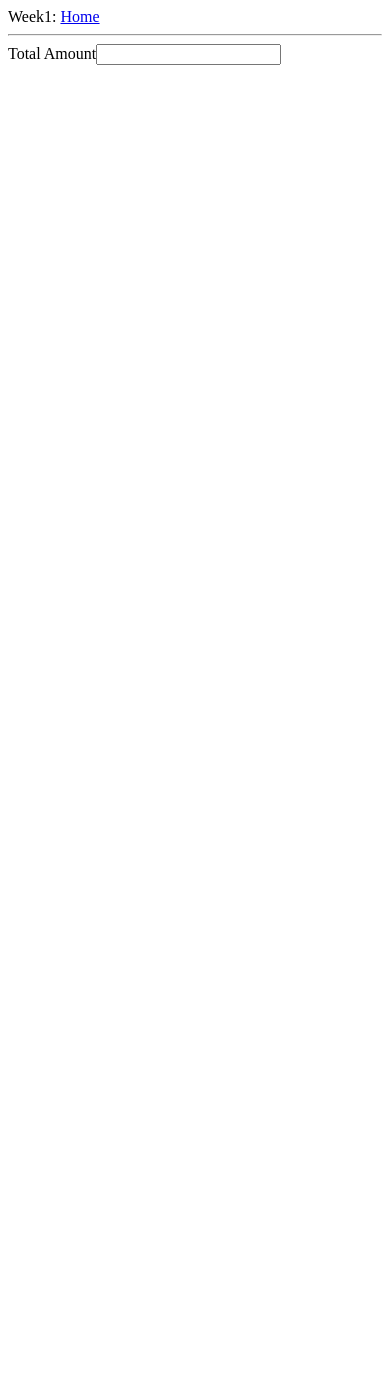
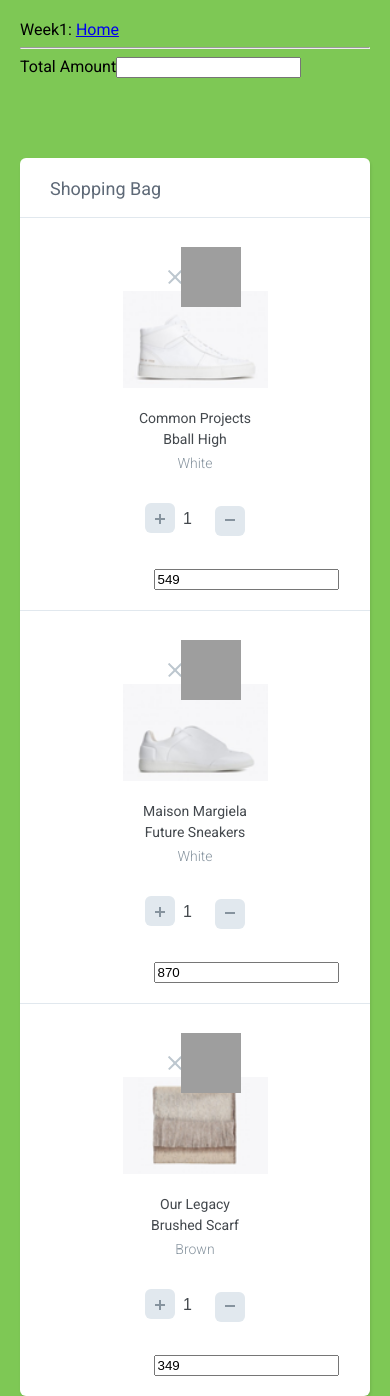
Before and after one commit to poovannan89/hpdf_assignment, a Flask app: page /paymentss in a window 390 px wide. Before the commit the page ends 65 px from the top, so only its background shows below. Run offline with Flask 2, Linux system fonts and the light colour scheme; some libraries are stand-ins or nearby versions; grey boxes are pictures that could not be loaded.

Commit message:
added simple cart and works fine

```diff
--- /dev/null
+++ b/app/static/style.css
@@ -0,0 +1,189 @@
+@import url(https://fonts.googleapis.com/css?family=Roboto:300,400,500);
+
+* {
+  box-sizing: border-box;
+}
+
+html,
+body {
+  width: 100%;
+  height: 100%;
+  padding: 10px;
+  margin: 0;
+  background-color: #7EC855;
+  font-family: 'Roboto', sans-serif;
+}
+
+.shopping-cart {
+  width: 750px;
+  height: 423px;
+  margin: 80px auto;
+  background: #FFFFFF;
+  box-shadow: 1px 2px 3px 0px rgba(0,0,0,0.10);
+  border-radius: 6px;
+
+  display: flex;
+  flex-direction: column;
+}
+
+.title {
+  height: 60px;
+  border-bottom: 1px solid #E1E8EE;
+  padding: 20px 30px;
+  color: #5E6977;
+  font-size: 18px;
+  font-weight: 400;
+}
+
+.item {
+  padding: 20px 30px;
+  height: 120px;
+  display: flex;
+}
+
+.item:nth-child(3) {
+  border-top:  1px solid #E1E8EE;
+  border-bottom:  1px solid #E1E8EE;
+}
+
+/* Buttons -  Delete and Like */
+.buttons {
+  position: relative;
+  padding-top: 30px;
+  margin-right: 60px;
+}
+
+.delete-btn {
+  display: inline-block;
+  cursor: pointer;
+  width: 18px;
+  height: 17px;
+  background: url("delete-icn.svg") no-repeat center;
+  margin-right: 20px;
+}
+
+.like-btn {
+  position: absolute;
+  top: 9px;
+  left: 15px;
+  display: inline-block;
+  background: url('twitter-heart.png');
+  width: 60px;
+  height: 60px;
+  background-size: 2900%;
+  background-repeat: no-repeat;
+  cursor: pointer;
+}
+
+.is-active {
+  animation-name: animate;
+  animation-duration: .8s;
+  animation-iteration-count: 1;
+  animation-timing-function: steps(28);
+  animation-fill-mode: forwards;
+}
+
+@keyframes animate {
+  0%   { background-position: left;  }
+  50%  { background-position: right; }
+  100% { background-position: right; }
+}
+
+/* Product Image */
+.image {
+  margin-right: 50px;
+}
+
+/* Product Description */
+.description {
+  padding-top: 10px;
+  margin-right: 60px;
+  width: 115px;
+}
+
+.description span {
+  display: block;
+  font-size: 14px;
+  color: #43484D;
+  font-weight: 400;
+}
+
+.description span:first-child {
+  margin-bottom: 5px;
+}
+.description span:last-child {
+  font-weight: 300;
+  margin-top: 8px;
+  color: #86939E;
+}
+
+/* Product Quantity */
+.quantity {
+  padding-top: 20px;
+  margin-right: 60px;
+}
+.quantity input {
+  -webkit-appearance: none;
+  border: none;
+  text-align: center;
+  width: 32px;
+  font-size: 16px;
+  color: #43484D;
+  font-weight: 300;
+}
+
+button[class*=btn] {
+  width: 30px;
+  height: 30px;
+  background-color: #E1E8EE;
+  border-radius: 6px;
+  border: none;
+  cursor: pointer;
+}
+.minus-btn img {
+  margin-bottom: 3px;
+}
+.plus-btn img {
+  margin-top: 2px;
+}
+button:focus,
+input:focus {
+  outline:0;
+}
+
+/* Total Price */
+.total-price {
+  width: 83px;
+  padding-top: 27px;
+  text-align: center;
+  font-size: 16px;
+  color: #43484D;
+  font-weight: 300;
+}
+
+/* Responsive */
+@media (max-width: 800px) {
+  .shopping-cart {
+    width: 100%;
+    height: auto;
+    overflow: hidden;
+  }
+  .item {
+    height: auto;
+    flex-wrap: wrap;
+    justify-content: center;
+  }
+  .image img {
+    width: 50%;
+  }
+  .image,
+  .quantity,
+  .description {
+    width: 100%;
+    text-align: center;
+    margin: 6px 0;
+  }
+  .buttons {
+    margin-right: 20px;
+  }
+}
--- a/app/templates/base.html
+++ b/app/templates/base.html
@@ -1,11 +1,12 @@
 <html>
   <head>
     <meta charset="UTF-8">
-    <title>Flask React Tutorial</title>
+    <link rel="stylesheet" href="style.css" media="screen" title="no title" charset="utf-8">
+    <title>Python Flask</title>
     {% if title %}
     <title>{{ title }} - HPDF Tasks</title>
     {% else %}
-    <title>Welcome to HPDF-Week1</title>
+    <title>Welcome to HPDF-Submission1</title>
     {% endif %}
   </head>
   <body>
--- a/app/templates/paypalss.html
+++ b/app/templates/paypalss.html
@@ -1,18 +1,158 @@
 {% extends "base.html" %}
 {% block content %}
 Total Amount<input type="number" name="tamount" id='tcost' ><br>
+<link rel="stylesheet" href="/static/style.css" media="screen" title="no title" charset="utf-8">
+<script src="https://code.jquery.com/jquery-2.2.4.js" charset="utf-8"></script>
 <script src="https://www.paypalobjects.com/api/checkout.js"></script>
+<div class="shopping-cart">
+      <!-- Title -->
+      <div class="title">
+        Shopping Bag
+      </div>
+
+      <!-- Product #1 -->
+      <div class="item" id="item-1">
+        <div class="buttons">
+          <span class="delete-btn"></span>
+          <span class="like-btn"></span>
+        </div>
+
+        <div class="image">
+          <img src="/static/item-1.png" alt="" />
+        </div>
+
+        <div class="description">
+          <span>Common Projects</span>
+          <span>Bball High</span>
+          <span>White</span>
+        </div>
+
+        <div class="quantity">
+          <button class="plus-btn" type="button" name="button">
+            <img src="/static/plus.svg" alt="" />
+          </button>
+          <input type="number" name="name" value="1" id="item-1q">
+          <button class="minus-btn" type="button" name="button">
+            <img src="/static/minus.svg" alt="" />
+          </button>
+        </div>
+
+        <div class="total-price"><input type="number" name="name" value="549" id="item-1p"></div>
+      </div>
+
+      <!-- Product #2 -->
+      <div class="item" id="item-2">
+        <div class="buttons">
+          <span class="delete-btn"></span>
+          <span class="like-btn"></span>
+        </div>
+
+        <div class="image">
+          <img src="/static/item-2.png" alt=""/>
+        </div>
+
+        <div class="description">
+          <span>Maison Margiela</span>
+          <span>Future Sneakers</span>
+          <span>White</span>
+        </div>
+
+        <div class="quantity">
+          <button class="plus-btn" type="button" name="button">
+            <img src="/static/plus.svg" alt="" />
+          </button>
+          <input type="number" name="name" value="1" id="item-2q">
+          <button class="minus-btn" type="button" name="button">
+            <img src="/static/minus.svg" alt="" />
+          </button>
+        </div>
+
+        <div class="total-price"><input type="number" name="name" value="870" id="item-2p"></div>
+      </div>
+
+      <!-- Product #3 -->
+      <div class="item" id="item-3">
+        <div class="buttons">
+          <span class="delete-btn"></span>
+          <span class="like-btn"></span>
+        </div>
+
+        <div class="image">
+          <img src="/static/item-3.png" alt="" />
+        </div>
+
+        <div class="description">
+          <span>Our Legacy</span>
+          <span>Brushed Scarf</span>
+          <span>Brown</span>
+        </div>
+
+        <div class="quantity">
+          <button class="plus-btn" type="button" name="button">
+            <img src="/static/plus.svg" alt="" />
+          </button>
+          <input type="number" name="name" value="1" id="item-3q">
+          <button class="minus-btn" type="button" name="button">
+            <img src="/static/minus.svg" alt="" />
+          </button>
+        </div>
+
+        <div class="total-price"><input type="number" name="name" value="349" id="item-3p"></div>
+      </div>
+    </div>
+
+    <script type="text/javascript">
+      $('.minus-btn').on('click', function(e) {
+            e.preventDefault();
+            var $this = $(this);
+            var $input = $this.closest('div').find('input');
+            var value = parseInt($input.val());
+
+            if (value > 1) {
+                value = value - 1;
+            } else {
+                value = 0;
+            }
+
+        $input.val(value);
+
+        });
+
+        $('.plus-btn').on('click', function(e) {
+            e.preventDefault();
+            var $this = $(this);
+            var $input = $this.closest('div').find('input');
+            var value = parseInt($input.val());
+
+            if (value < 100) {
+            value = value + 1;
+            } else {
+                value =100;
+            }
+
+            $input.val(value);
+        });
+
+      $('.like-btn').on('click', function() {
+        $(this).toggleClass('is-active');
+      });
+    </script>
+
 <div id="paypal-button"></div>
 <script>
     var CREATE_PAYMENT_URL  = 'http://localhost:8080/payment';
     var EXECUTE_PAYMENT_URL = 'http://localhost:8080/execute';
-    var input_amt = document.getElementById('tcost').value;
     paypal.Button.render({
         env: 'sandbox', // Or 'sandbox'
         commit: true, // Show a 'Pay Now' button
         payment: function() {
                 return paypal.request.post(CREATE_PAYMENT_URL, {
-                input_amt: document.getElementById('tcost').value
+                item1q: document.getElementById('item-1q').value,
+                item2q: document.getElementById('item-2q').value,
+                item3q: document.getElementById('item-3q').value,
+                item1p: document.getElementById('item-1p').value,
+                item2p: document.getElementById('item-2p').value,
+                item3p: document.getElementById('item-3p').value
                 }).then(function(data) {
                 return data.paymentID;
             });
--- a/app/templates/readcookie.html
+++ b/app/templates/readcookie.html
@@ -2,8 +2,9 @@
 {% block content %}
 {% if cookie_exists == True %}
 	<p>Cookie is already set </p>
-	<div> <a href="/getcookies">View your existing cookies here </a></div>
+	<div> <a href="/paymentss">Shop ur items here </a></div>
 {% else %}
     <p>User ID and age is set as cookie</p>
+    <div> <a href="/paymentss">Shop ur items here </a></div>
 {% endif %}
 {% endblock %}
--- a/app/views.py
+++ b/app/views.py
@@ -66,23 +66,23 @@ def postcount():
 
 	return render_template('pcount.html',userpcount=uname_post_count_dict)
 
-@app.route('/setcookie',methods = ['POST', 'GET'])
-def setcookie():
+@app.route('/login',methods = ['POST', 'GET'])
+def login():
 	if request.method == 'POST':
-		if 'userName' in request.cookies or 'age' in request.cookies:
-			return "Cookie is already set"
+		if 'uname' in request.cookies or 'upass' in request.cookies:
+			return "Cookie login is already set"
 		else:
-			user = request.form['name']
-			age = request.form['age']
+			uname = request.form['uname']
+			upass = request.form['upass']
 			isEmptyFields = False
-			if user == '' or age == '':
+			if uname == '' or upass == '':
 				isEmptyFields = True
 				resp = make_response(render_template('readcookie.html',isEmptyFields=isEmptyFields))
 				return resp
 			else:
 				resp = make_response(render_template('readcookie.html',isEmptyFields=isEmptyFields))
-				resp.set_cookie('userName',user)
-				resp.set_cookie('age',age)
+				resp.set_cookie('uname',uname)
+				resp.set_cookie('upass',upass)
 				return resp
 	if request.method == 'GET':
 		return render_template('index.html')
@@ -91,8 +91,8 @@ def setcookie():
 def getcookies():
 	if request.method == 'GET':
 		cookielist=[]
-		cookielist.append(request.cookies.get('userName'))
-		cookielist.append(request.cookies.get('age'))
+		cookielist.append(request.cookies.get('uname'))
+		cookielist.append(request.cookies.get('upass'))
 		return str(cookielist)
 
 @app.errorhandler(401)
@@ -140,9 +140,17 @@ def paymentcs():
 # To DO : Make a list of transactions dynamically and update it
 @app.route('/payment', methods=['POST'])
 def payment():
-	inp_amt = request.form['input_amt']
-	print('type is ',type(inp_amt))
-	int_price= int(inp_amt)
+	item1q = request.form['item1q']
+	item2q = request.form['item2q']
+	item3q = request.form['item3q']
+	item1p = request.form['item1p']
+	item2p = request.form['item2p']
+	item3p = request.form['item3p']
+	int_1q = int(item1q)
+
+	print('value is',int(item1q),"sec value is",int(item1p))
+	total_p = int(item1q)*int(item1p) + int(item2q)*int(item2p) + int(item3q)*int(item3p)
+	print('total price is',total_p)
 	payment = paypalrestsdk.Payment({
 		"intent": "sale",
 		"payer": {
@@ -154,13 +162,26 @@ def payment():
 		"transactions": [{
 			"item_list": {
 				"items": [{
-					"name": "testitem",
+					"name": "item1",
 					"sku": "12345",
-					"price": int_price,
+					"price": int(item1p),
 					"currency": "INR",
-					"quantity": 1}]},
+					"quantity": int(item1q)},
+					{
+					"name": "item2",
+					"sku": "12346",
+					"price": int(item2p),
+					"currency": "INR",
+					"quantity": int(item2q)},
+					{
+					"name": "item3",
+					"sku": "12347",
+					"price": int(item3p),
+					"currency": "INR",
+					"quantity": int(item3q)},
+					]},
 			"amount": {
-				"total": int_price,
+				"total": int(total_p),
 				"currency": "INR"
 			},
 			"description": "This is the payment transaction description"
```
Also changed, not shown: app/templates/index.html (+5 -9 lines), app/static/delete-icn.svg (added), app/static/item-1.png (added), app/static/item-2.png (added), app/static/item-3.png (added), app/static/minus.svg (added), app/static/plus.svg (added).
